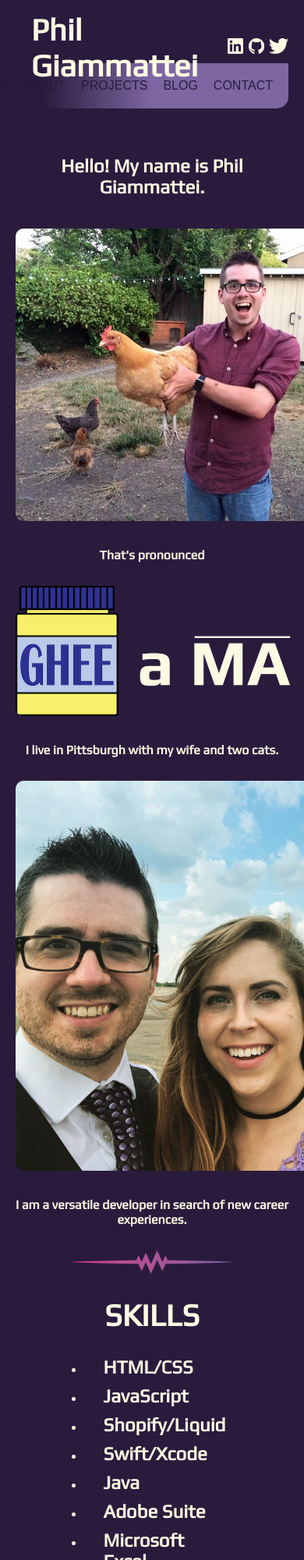
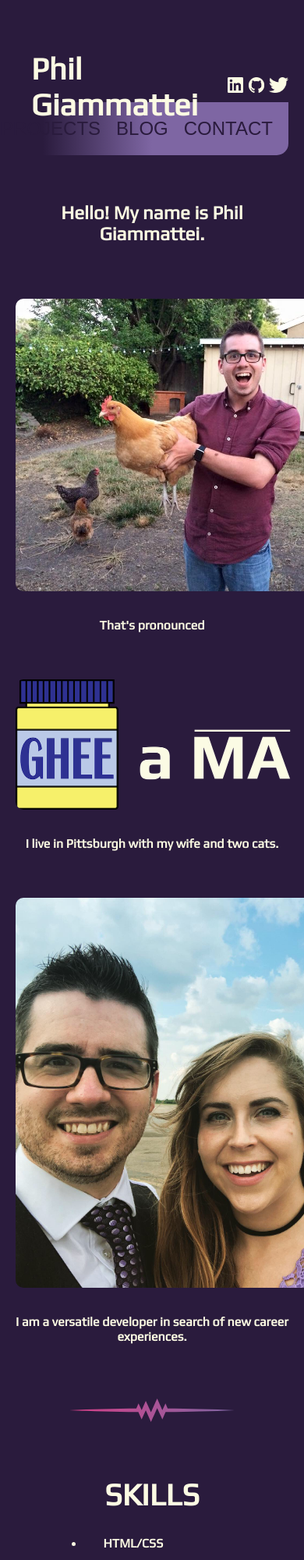
Before and after one commit to philgiammattei/website, a plain HTML site: page about.html in a window 390 px wide. Shown: the top 2000 px of the page at 78% size. Drawn offline with Linux system fonts and the light colour scheme; a web font is replaced by a local one.

Commit message:
begin filling out subpages, continue to develop mobile styles

```diff
--- a/about.html
+++ b/about.html
@@ -74,14 +74,14 @@
 
 <h1>SKILLS</h1>
 <ul class="skillslist">
-  <li><h3>HTML/CSS</h3></li>
-  <li><h3>JavaScript</h3></li>
-  <li><h3>Shopify/Liquid</h3></li>
-  <li><h3>Swift/Xcode</h3></li>
-  <li><h3>Java</h3></li>
-  <li><h3>Adobe Suite</h3></li>
-  <li><h3>Microsoft Excel</h3></li>
-  <li><h3>git/Command Line</h3></li>
+  <li><h4>HTML/CSS</h4></li>
+  <li><h4>JavaScript</h4></li>
+  <li><h4>Shopify/Liquid</h4></li>
+  <li><h4>Swift/Xcode</h4></li>
+  <li><h4>Java</h4></li>
+  <li><h4>Adobe Suite</h4></li>
+  <li><h4>Microsoft Excel</h4></li>
+  <li><h4>git/Command Line</h4></li>
 </ul>
 <hr>
 <h1>STRENGTHS</h1>
@@ -98,11 +98,18 @@
 <p>As I began teaching myself programming, I volunteered to lead a visual overhaul of our website that had long been planned, and that would have required outsourcing to a contractor otherwise.  I was able to learn a great deal about the practicalities of web development, gain real-world experience, and save the company thousands of dollars.  In addition to the development work, I led the design and deployment process and supplied most of the written content needed.</p>
 
 <p>Prior to Kerf, I have worked at Google, Oracle, and Apple, in a variety of roles.  One of my mottos is "Versatility over Virtuosity"; in a world that favors hyperspecialization, having a working knowledge of many domains can be very valuable. I am equally at ease communicating technical requirements to engineers as I am discussing business priorities with executives and brainstorming with creatives.</p>
+
+<a href="projects.html"> <button type="button" name="projectsbutton">
+  <h6>See Projects</button></h6></a>
+
 <hr>
 <h1>HOBBIES</h1>
 <p>I'm a <em>musician</em>!  I play a lot of instruments and enjoy a variety of styles, but primarily I play bass and sing for Pittsburgh rock band <a href="http://www.badcuster.com">Bad Custer</a>.  I'm looking forward to making a website for the band in the near future, as well as an iOS app that's mostly done.  In addition, I'm looking forward to learning how to process sound programatically so I can explore musical composition using computers.</p>
 <img src="images/badcuster.jpg" alt="Bad Custer" class="img-content">
 <p>I do most of the <em>cooking</em> in our household, and I'm always on the lookout for new recipes, especially if it's Indian food, can be made in an Instant Pot, or both!</p>
+
+<a href="contact.html"> <button type="button" name="contactbutton">
+  <h6>Get In Touch</button></h6></a>
 
 <!--content ends here!-->
 
--- a/css/styles.css
+++ b/css/styles.css
@@ -93,6 +93,8 @@ header {
   justify-content: space-between;
   align-items: center;
   height: 100px;
+  margin-bottom: 100px;
+  margin-top:50px;
 }
 
 header h1 {
@@ -109,11 +111,12 @@ hr {
   background-position: center;
   height: 100px;
   border:0;
-  margin-bottom: 30px;
+  margin-bottom: 70px;
+  margin-top: 70px;
 }
 
 nav {
-  width: 50%;
+  width: 90%;
   position:absolute;
   right:0;
   text-align: right;
@@ -125,16 +128,19 @@ nav {
   flex-wrap: wrap;
   justify-content: flex-end;
   z-index: 2;
+
 }
 nav ul li {
   list-style: none;
   margin-bottom:10px;
   color: #2A1B3D;
+
 }
 
 nav ul li a:link,nav  ul li  a:hover,nav  ul li  a:visited,nav  ul li  a:active {
   color: #2A1B3D;
   font-family: 'Muli', sans-serif;
+  font-size: 2em;
 }
 
 em {
@@ -213,7 +219,8 @@ flex:1;
 }
 .img-content {
   max-width: 80%;
-  margin-bottom: 30px;
+  margin-bottom: 70px;
+  margin-top: 70px;
   border-radius: 10px;
   z-index: 0;
 }
@@ -225,7 +232,7 @@ flex:1;
 }
 .project {
   width: 100%;
-  margin:30px 10px 0;
+  margin:30px auto 0;
   position: relative;
 
 }
@@ -249,6 +256,7 @@ flex:1;
   display: block;
   width: 100%;
   height: auto;
+  margin: auto;
   border:3px solid #b3b6a4;
   border-radius: 10px;
   box-shadow: 0 8px 16px 0 rgba(0,0,0,0.2), 0 6px 20px 0 rgba(0,0,0,0.19);
@@ -258,7 +266,7 @@ flex:1;
   width:50%;
   margin: 0 auto 40px;
 }
-.skillslist h3{
+.skillslist h4{
   margin: 0 0 10px 25px;
   text-align: left;
 }
@@ -297,6 +305,9 @@ flex:1;
     h4, h5, h6 {
       font-size: 1em;
     }
+    header {
+      margin-bottom: 0;
+    }
     header h1 {
       font-size:40px;
       text-align: left;
@@ -322,6 +333,11 @@ flex:1;
       display: inline;
       margin-left:20px;
     }
+    nav ul li a:link,nav  ul li  a:hover,nav  ul li  a:visited,nav  ul li  a:active {
+      color: #2A1B3D;
+      font-family: 'Muli', sans-serif;
+      font-size: 1.5em;
+    }
     p,li,a {
       color: #FCFBE3;
       font-family: 'Muli', sans-serif;
@@ -329,6 +345,7 @@ flex:1;
     }
     .img-content {
       max-width: 500px;
+      margin: 30px auto 30px;
     }
     .hamburger {
       display: none;
```
Also changed, not shown: index.html (+1 -1 lines), projects.html (+26 -1 lines).
